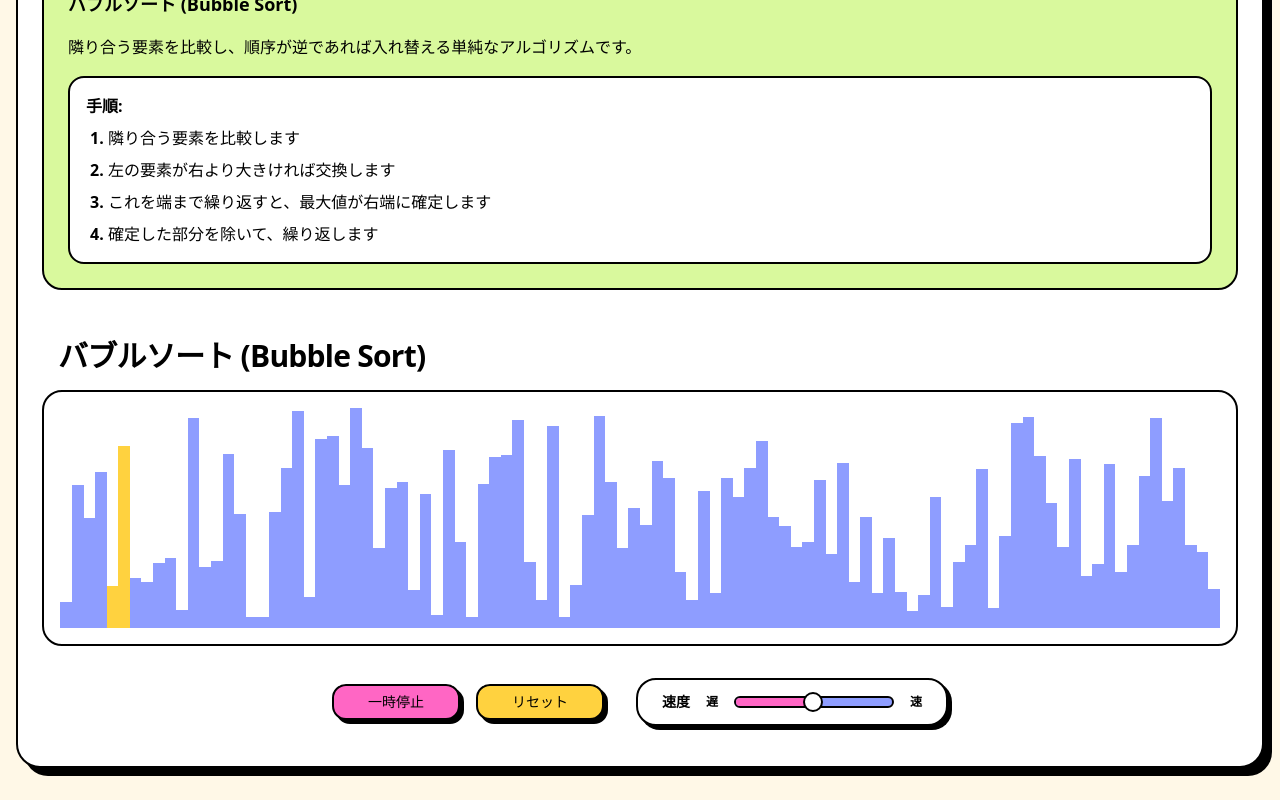
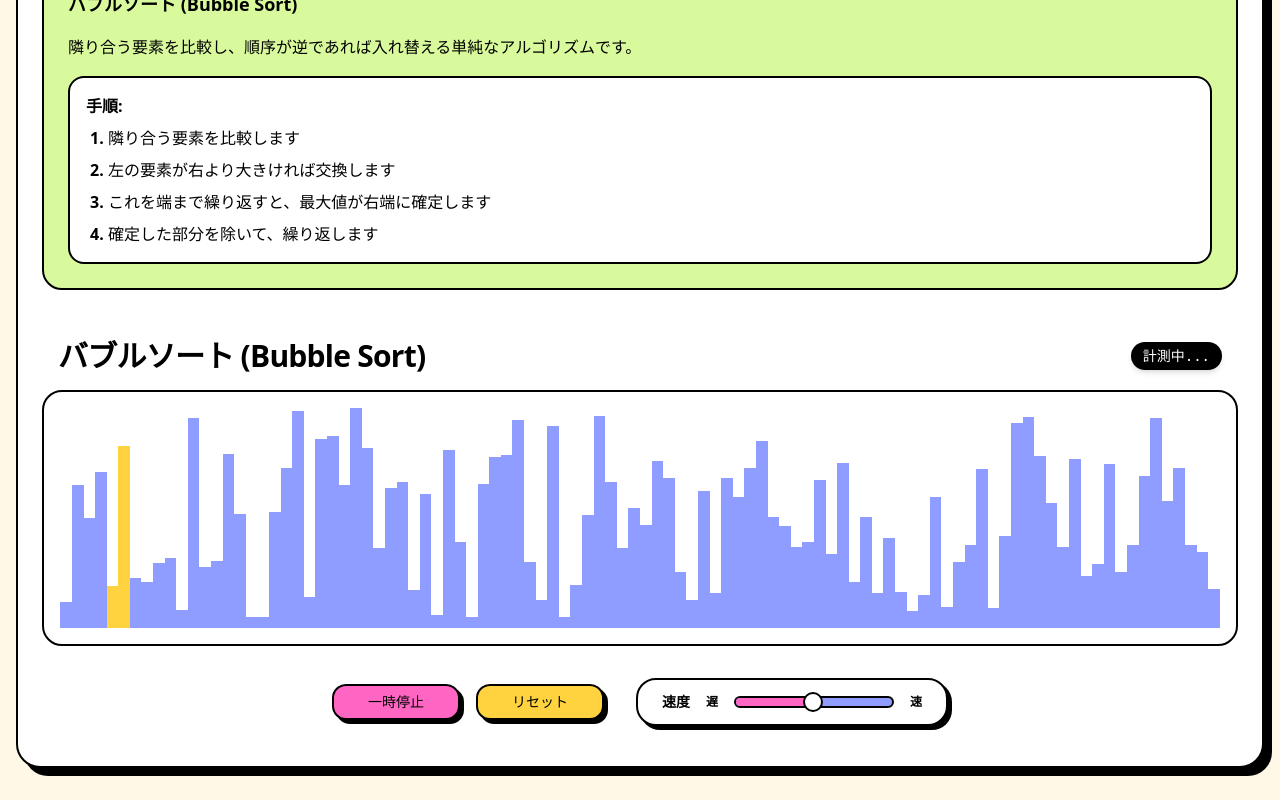
Before and after one commit to ks1590/algorithm-learning-app, a React (Vite) app: page / in a window 1280 px wide. Both pictures are taken after a click on the button "開始". Shown: the part 585-1385 px from the top of the page. Built offline with nearby package versions, Linux system fonts and the light colour scheme.

Commit message:
feat: Enhance algorithm slot assignment to prefer unique algorithms and disable selected options, and improve sorting visualizer's time display during and after sorting.

```diff
--- a/src/components/visualization/SortingVisualizer.tsx
+++ b/src/components/visualization/SortingVisualizer.tsx
@@ -155,9 +155,9 @@ export const SortingVisualizer = forwardRef<SortingVisualizerHandle, SortingVisu
     <div className={`flex flex-col items-center gap-4 w-full mx-auto py-4 ${className}`}>
       <div className="flex justify-between items-center w-full px-4">
         {!hideControls && <h3 className="text-3xl font-black tracking-tight">{algorithmName}</h3>}
-        {elapsedTime !== null && (
+        {(isSorting || elapsedTime !== null) && (
             <div className="bg-black text-white px-3 py-1 rounded-md font-mono text-sm shadow-md ml-auto">
-                Time: {(elapsedTime / 1000).toFixed(3)}s
+                {isSorting ? '計測中...' : `Time: ${(elapsedTime! / 1000).toFixed(3)} 秒`}
             </div>
         )}
       </div>
--- a/src/pages/SortingPage.tsx
+++ b/src/pages/SortingPage.tsx
@@ -113,7 +113,11 @@ export const SortingPage: React.FC = () => {
   const addSlot = () => {
     if (slots.length >= 3) return;
     const newId = Math.random().toString(36).substr(2, 9);
-    setSlots([...slots, { id: newId, algo: 'bubble' }]);
+
+    const usedAlgos = slots.map(s => s.algo);
+    const availableAlgo = (Object.keys(ALGORITHMS) as AlgorithmKey[]).find(algo => !usedAlgos.includes(algo)) || 'bubble';
+
+    setSlots([...slots, { id: newId, algo: availableAlgo }]);
   };
 
   const removeSlot = (id: string) => {
@@ -263,9 +267,14 @@ export const SortingPage: React.FC = () => {
                                         <SelectValue placeholder="Select Algorithm" />
                                     </SelectTrigger>
                                     <SelectContent>
-                                        {Object.entries(ALGORITHMS).map(([key, { name }]) => (
-                                        <SelectItem key={key} value={key}>{name}</SelectItem>
-                                        ))}
+                                        {Object.entries(ALGORITHMS).map(([key, { name }]) => {
+                                            const isSelected = slots.some(s => s.algo === key && s.id !== slot.id);
+                                            return (
+                                                <SelectItem key={key} value={key} disabled={isSelected}>
+                                                    {name} {isSelected && '(選択済み)'}
+                                                </SelectItem>
+                                            );
+                                        })}
                                     </SelectContent>
                                     </Select>
                                     <Button
```
